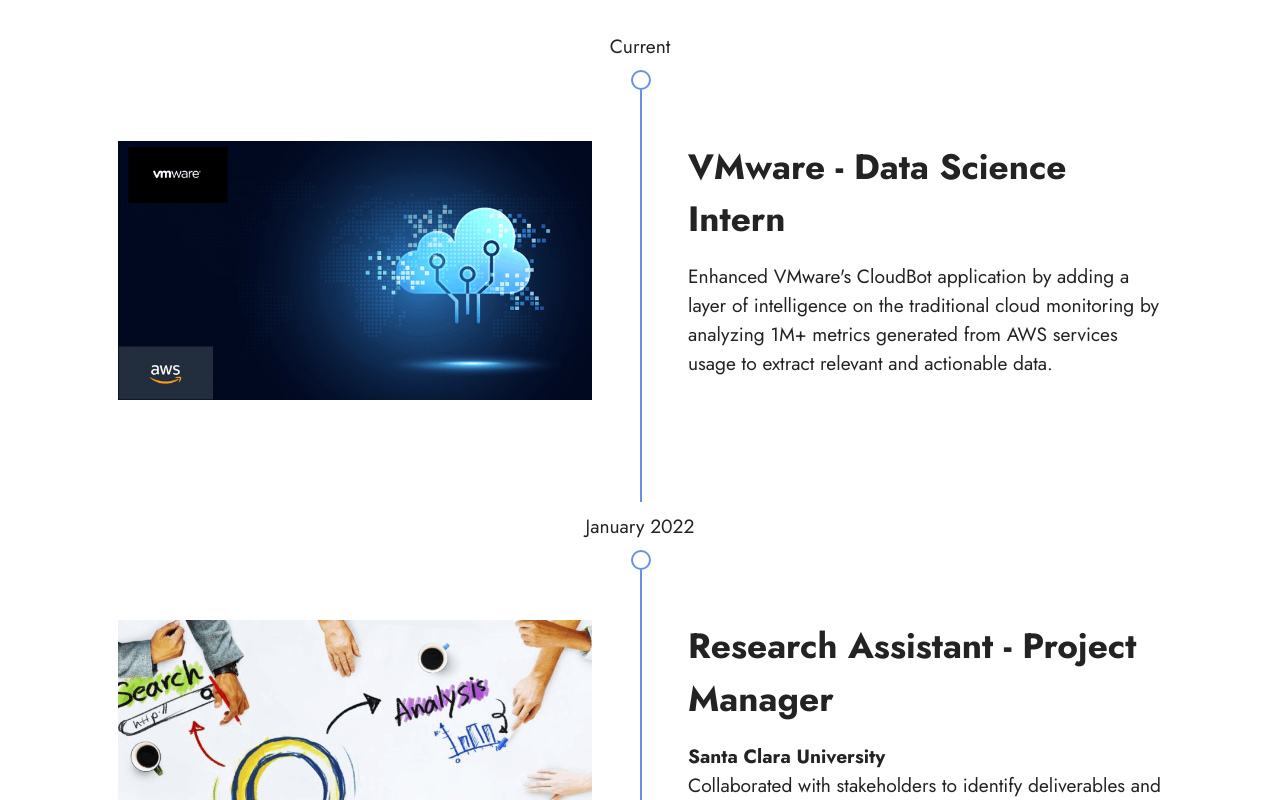
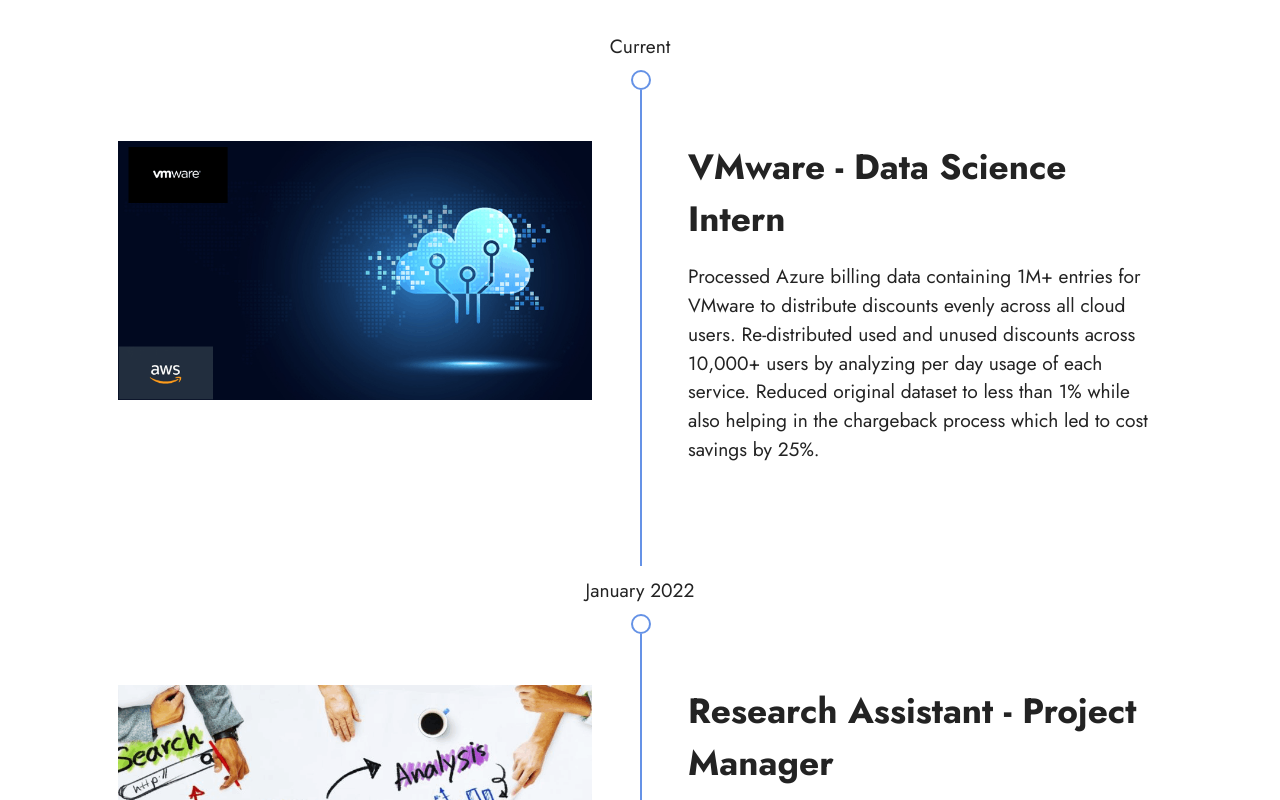
Before and after one commit to bjagwani/bjagwani.github.io, a plain HTML site: page index.html in a window 1280 px wide. Shown: the part 2574-3374 px from the top of the page. Drawn offline with Linux system fonts and the light colour scheme; files whose address does not match are found by name.

Commit message:
Updating VMWare experience
updating experience

```diff
--- a/index.html
+++ b/index.html
@@ -174,7 +174,10 @@ by 49%. Developed a Product Roadmap as well as release plan using incremental mo
                     <div class="timeline-text-wrapper">
                         <h4 class="mbr-timeline-title mbr-fonts-style mb-0 display-5">
                             <strong>VMware - Data Science Intern</strong></h4>
-                        <p class="mbr-text mbr-fonts-style mt-3 mb-0 display-7">Enhanced VMware's CloudBot application by adding a layer of intelligence on the traditional cloud monitoring by analyzing 1M+ metrics generated from AWS services usage to extract relevant and actionable data.</p>
+                        <p class="mbr-text mbr-fonts-style mt-3 mb-0 display-7">Processed Azure billing data containing 1M+ entries for VMware to distribute discounts evenly across all cloud users.
+Re-distributed used and unused discounts across 10,000+ users by analyzing per day usage of each service.
+Reduced original dataset to less than 1% while also helping in the chargeback process which led to cost savings by 25%.
+</p>
                     </div>
                 </div>
             </div>
```
